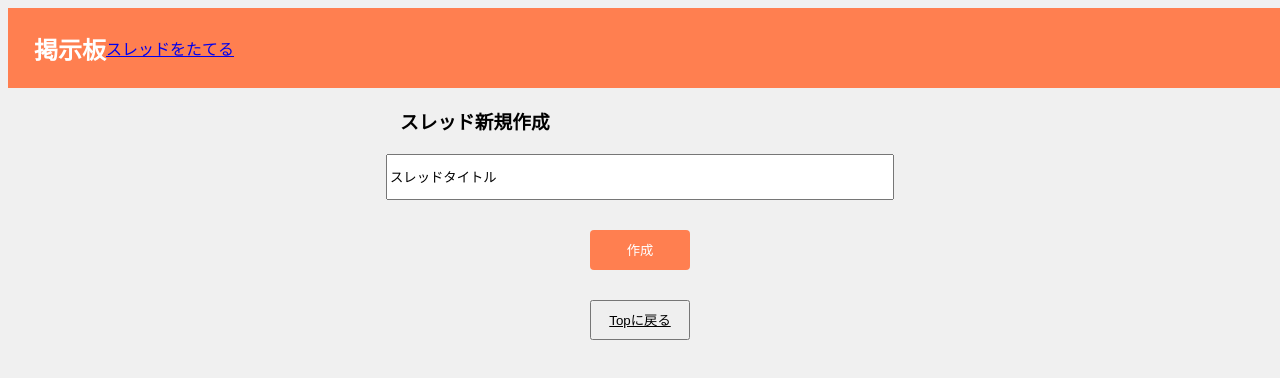
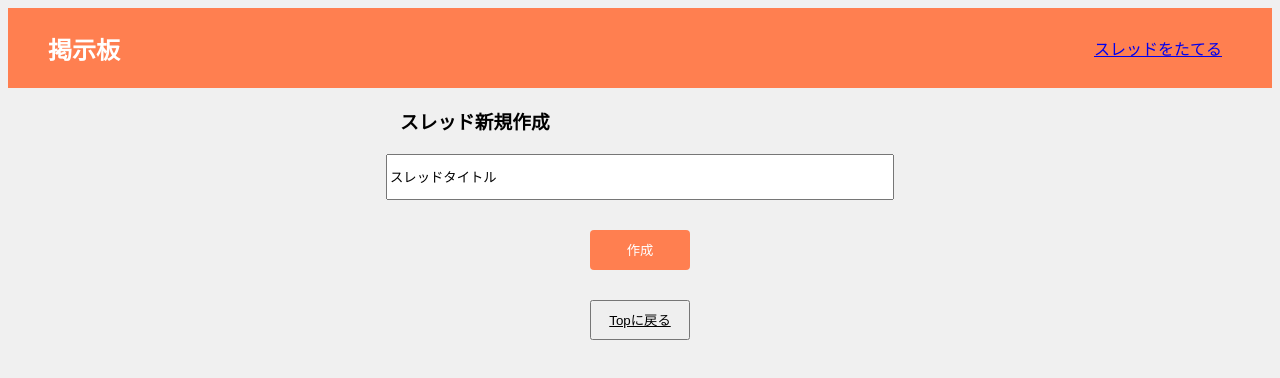
Before and after one commit to kawanishi-LC/react-base1, a React (Vite) app: page /threads/new in a window 1280 px wide. Shown: the top 378 px of the page. Built offline with nearby package versions, Linux system fonts and the light colour scheme.

Commit message:
station5まで

```diff
--- a/src/App.css
+++ b/src/App.css
@@ -5,31 +5,35 @@ html{
 header{
     display: flex;
     align-items: center;
-    width: 100%;
     height: 80px;
-    padding-left: 26px;
     background-color: coral;
     color: #fff;
 }
 
+header div{
+    display: flex;
+    padding-right: 50px;
+}
+
+header div:first-child{
+    margin-right:auto;
+    margin-left: 0;
+    padding-left: 40px;
+}
+
 .contents{
-    display: flex;
-    flex-direction: column;
-    align-items: center;
     width: 100%;
     margin: 0;
     background-color: #f0f0f0;
 }
 
 .container{
-    display: flex;
-    flex-direction: column;
     width: 500px;
+    margin:0 auto;
     background-color: #f0f0f0;
 }
 
 h3{
-    display: flex;
     margin-left: 10px;
     margin-bottom: 0px;
 }
@@ -42,15 +46,20 @@ ul{
     position: relative;
 }
 
-.listthreds{
+.listthreads{
     list-style-type: none!important;/*ポチ消す*/
-    padding-bottom: 10px;
+    padding-bottom: 8px;
     color: #003366;
     border-left: solid 6px #003366;/*左側の線*/
     background: #fff;/*背景色*/
     margin-bottom: 3px;/*下のバーとの余白*/
     line-height: 1.5;
     padding: 0.5em;
+}
+
+.page{
+    display: flex;
+    justify-content:space-around;
 }
 
 .pagebtn{
@@ -101,10 +110,7 @@ form{
 
 .navi{
     display: flex;
-    flex-direction: column;
-    align-items: center;
-    width: 500px;
-    background-color: #f0f0f0;
+    justify-content:space-around;
 }
 
 button{
--- a/src/Home.jsx
+++ b/src/Home.jsx
@@ -33,7 +33,7 @@ export const Home = () => {
             {threads.map((thread) => {
               return (
                 <li
-                  className="listthreds"
+                  className="listthreads"
                   key={thread.id}
                   onClick={() => navigate(`/threads/${thread.id}`)}
                 >
@@ -42,9 +42,11 @@ export const Home = () => {
               );
             })}
           </ul>
-          <button className="pagebtn" onClick={() => setPageIndex(pageIndex - 10)}>前の10件</button>
-          <button className="pagebtn" onClick={() => setPageIndex(pageIndex + 10)}>次の10件</button>
-          <button className="pagebtn" onClick={() => setPageIndex(0)}>最初に戻る</button>
+          <div className="navi">
+            <button className="pagebtn" onClick={() => setPageIndex(pageIndex - 10)}>前の10件</button>
+            <button className="pagebtn" onClick={() => setPageIndex(pageIndex + 10)}>次の10件</button>
+            <button className="pagebtn" onClick={() => setPageIndex(0)}>最初に戻る</button>
+          </div>
         </div>
       </div>
     </>
```
